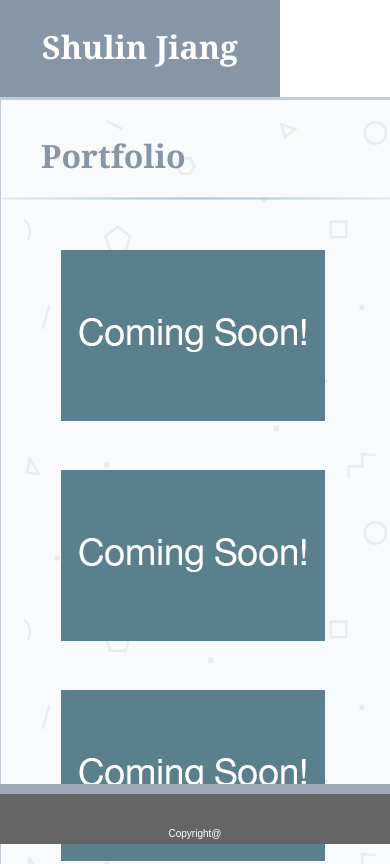
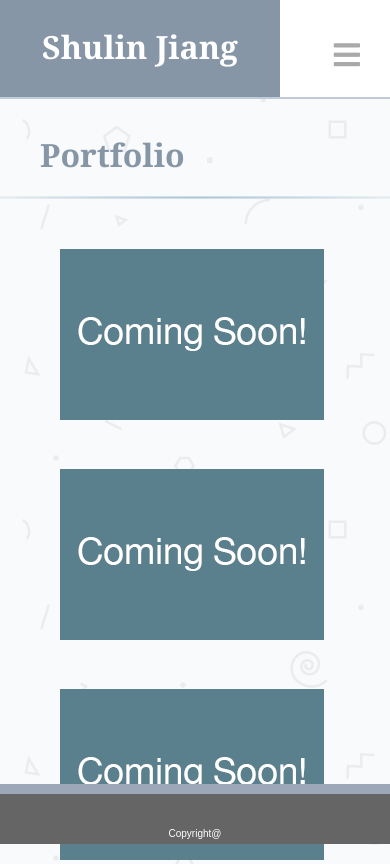
Before and after one commit to angelsjiang/Responsive-Portfolio, a plain HTML site: page portfolio.html in a window 390 px wide. Shown: the top 864 px of the page. Drawn offline with Linux system fonts and the light colour scheme.

Commit message:
fixed bugs

```diff
--- a/assets/css/style.css
+++ b/assets/css/style.css
@@ -103,7 +103,7 @@ a:active {
     clear: both;
     background-color: white;
     width: 960px;
-    height: 500px; /* how to make relative height but definite margin? */
+    height: 60%; /* how to make relative height but definite margin? */
     overflow: scroll;
     margin: auto;
     margin-top: 50px;
@@ -187,6 +187,7 @@ input[type=text] {
     padding-bottom: 100px;
 }
 
+
 #divider2 {
     width: 100%;
     background-color: #9ca8b8;
@@ -195,7 +196,7 @@ input[type=text] {
     bottom: 50px;
 }
 
-#footer {
+.footer {
     width: 100%;
     background-color:#656565;
     height: 50px;
@@ -215,14 +216,17 @@ input[type=text] {
 
 @media screen and (max-width: 980px) {
 
-    .main {
+    body {
         background-image: url(../images/geometry2.png);
     }
-
     .main {
+        background-color: rgba(255,0,0,0);
         width: 100%;
-        height: 100%;
+        height: auto;
         margin: auto;
+        margin-bottom: 50px;
+        padding-bottom: 30px;
+        border: none;
     }
 
     #divider1 {
@@ -232,6 +236,10 @@ input[type=text] {
 
     .mainNav {
         width: 100%;
+    }
+
+    .footer {
+        margin-top: 100px;
     }
 
 }
@@ -252,6 +260,10 @@ input[type=text] {
         color: darkgrey;
     }
 
+    .main {
+        margin-bottom: 50px;
+    }
+
 }
 
 @media screen and (max-width: 640px) {
@@ -265,4 +277,8 @@ input[type=text] {
         margin: auto;
     }
 
+    .main {
+        margin-bottom: 50px;
+    }
+
 }
--- a/portfolio.html
+++ b/portfolio.html
@@ -22,6 +22,10 @@
                         <a href="./portfolio.html" id="button-2">Portfolio</a>
 
                         <a href="./contact.html" id="button-3">Contact</a>
+
+                        <a href="javascript:void(0);" class="icon" onclick="myFunction()">
+                                <i class="fas fa-bars"></i>
+                        </a>
                     </div>
                 </div>
             </div>
@@ -47,7 +51,7 @@
         </div>
 
         <section id="divider2"></section>
-        <section id="footer">
+        <section class="footer">
           <p id="copyright">Copyright@</p>
         </section>
     </body>
```
Also changed, not shown: contact.html (+6 -3 lines), index.html (+1 -1 lines).
